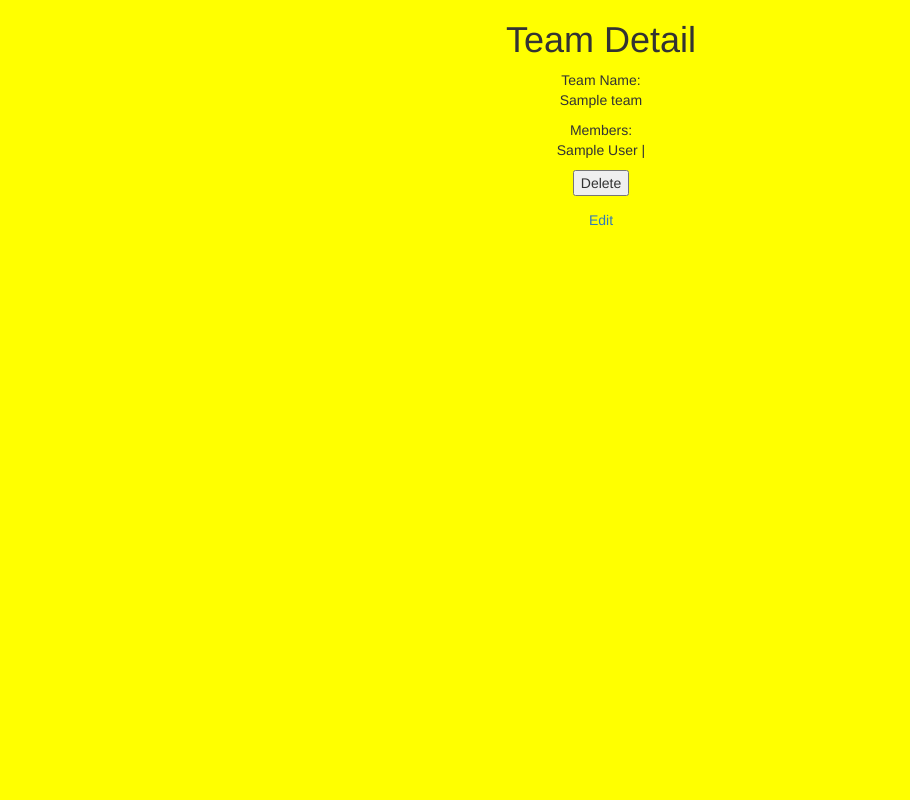
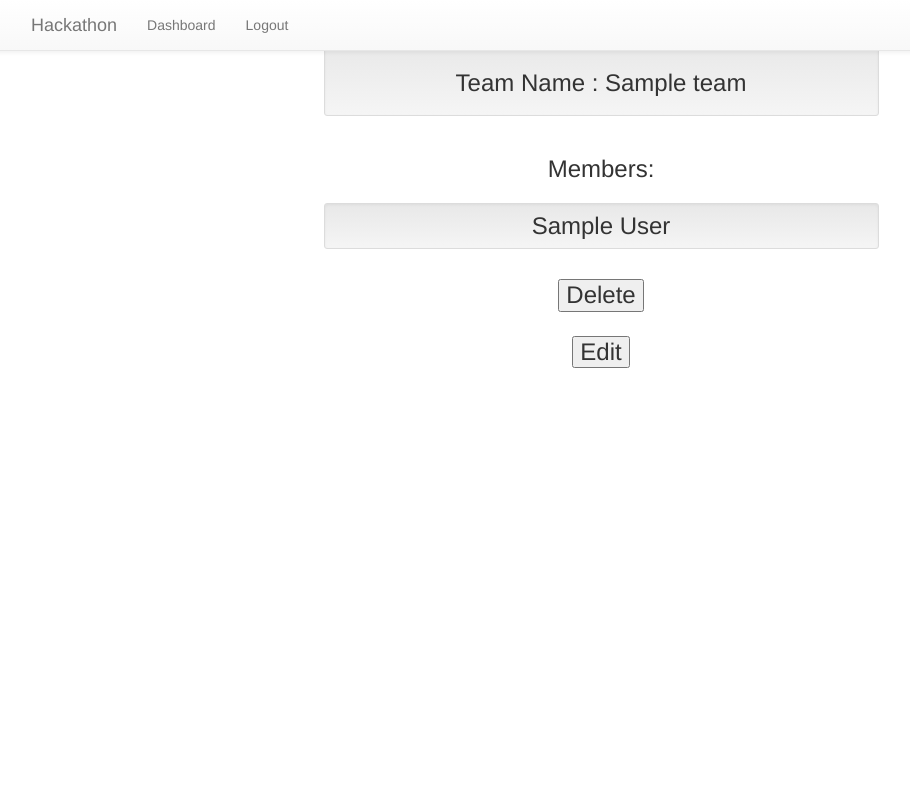
Before and after one commit to fengjiawei2011/hackathonapp, a Flask app: page /team/1 in a window 1280 px wide. Shown: the whole page, without its empty margins (39-949 px from the left). Run offline with Flask 2, Linux system fonts and the light colour scheme; a user stored in the database is signed in; tables that the repository leaves empty hold one stand-in row (values such as "Sample post"); some libraries are stand-ins or nearby versions.

Commit message:
team view html

```diff
--- a/Hack-a-thon/app/templates/team_view.html
+++ b/Hack-a-thon/app/templates/team_view.html
@@ -1,13 +1,31 @@
 <html>
 <head>
+<!-- Latest compiled and minified CSS -->
 <link rel="stylesheet" href="//maxcdn.bootstrapcdn.com/bootstrap/3.2.0/css/bootstrap.min.css">
 
+<!-- Optional theme -->
+<link rel="stylesheet" href="//maxcdn.bootstrapcdn.com/bootstrap/3.2.0/css/bootstrap-theme.min.css">
+
+<!-- <script src="{ url_for('static', filename = 'js/jquery.min.js') }}"></script> -->
 <script src="//code.jquery.com/jquery-1.11.0.min.js"></script>
+
+<!-- Latest compiled and minified JavaScript -->
 <script src="//maxcdn.bootstrapcdn.com/bootstrap/3.2.0/js/bootstrap.min.js"></script>
 </head>
-<body style="background-color:yellow;">
+<body>
+{% include 'navbar.html' %}
+<br>
+<br>
 <center>
-<h1>Team Detail</h1>
+<div class="container">
+			<div class="row">
+				<div class="col-md-6 col-md-offset-3">
+					<div class="well well-sm">
+
+									<h3>Team Name : {{team.name}}</h3>
+					</div>
+				</div>
+			</div>
 
 	{% with messages = get_flashed_messages() %} {% if messages %}
 	<ul>
@@ -16,23 +34,25 @@
 	</ul>
 	{% endif %} {% endwith %}
 
-
-	<p>
-		Team Name: <br> {{team.name}} <br>
-	</p>
-	<p> Members: <br>
+	<h3> Members: <h3>
 	{% for m in team.members %}
-		{{m.member_name}} |
+		<div class="row">
+				<div class="col-md-6 col-md-offset-3">
+					<div class="well well-sm">
+						{{m.member_name}}
+					</div>
+				</div>
+			</div>
 	{% endfor %}
 	</p>
-
+	{% if user.id == team.user_id %}
 	<form action="" method="post">
-	<p>
 		<input type="submit" value="Delete">
-	</p>
 	</form>
-	<a href={{url_for('edit_team', team_id=team.id)}}> Edit </a>
-
+	<form action={{url_for('edit_team', team_id=team.id)}}>
+    <input type="submit" value="Edit">
+	</form>
+	{% endif %}
 
 </center>
 </body>
--- a/Hack-a-thon/app/views.py
+++ b/Hack-a-thon/app/views.py
@@ -116,6 +116,7 @@ def team(team_id):
         return redirect(url_for('event', event_id = event_id))
 
     return render_template("team_view.html",
+                           user = user,
                            team = team)
 
 
```
